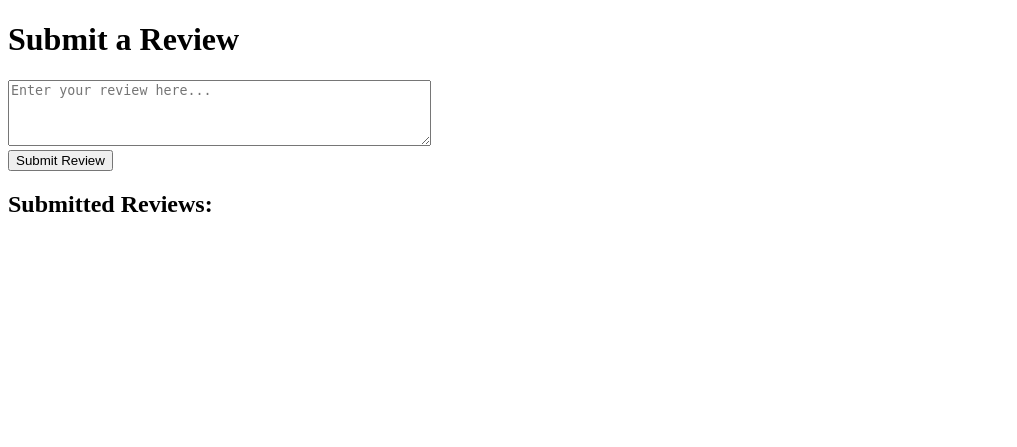
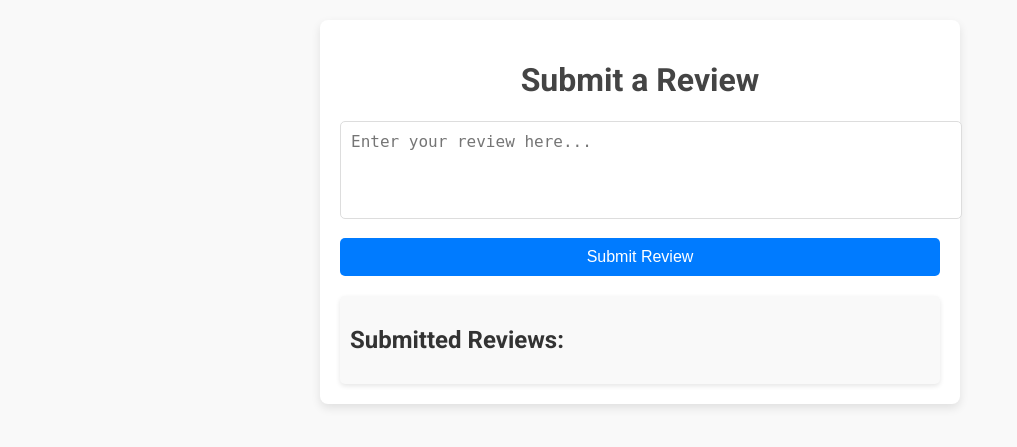
Before and after one commit to BloodMoon5580/E-Commerce-API, a Flask app: template E-Commerce API/Templates/URL_Testing.html in a window 1280 px wide. Shown: the top 447 px of the page, without its empty margins (0-1017 px from the left). Run offline with Flask 3, Linux system fonts and the light colour scheme; the template is opened without the code that fills it, so the values that code supplies are empty.

Commit message:
Update templates

```diff
--- a/E-Commerce API/Templates/URL_Testing.html
+++ b/E-Commerce API/Templates/URL_Testing.html
@@ -4,13 +4,74 @@
     <meta charset="UTF-8">
     <meta name="viewport" content="width=device-width, initial-scale=1.0">
     <title>Review Submission</title>
+    <link href="https://fonts.googleapis.com/css2?family=Roboto:wght@400;500;700&display=swap" rel="stylesheet">
     <style>
-        /* ... your styles ... */
-        #submitBtn {
+        body {
+            font-family: 'Roboto', sans-serif;
+            background-color: #f9f9f9;
+            margin: 0;
+            padding: 20px;
+            color: #333;
+        }
+        h1 {
+            text-align: center;
+            color: #444;
+        }
+        .container {
+            max-width: 600px;
+            margin: 0 auto;
+            background: white;
+            padding: 20px;
+            border-radius: 8px;
+            box-shadow: 0 4px 10px rgba(0, 0, 0, 0.1);
+        }
+        textarea {
+            width: 100%;
+            padding: 10px;
+            border-radius: 5px;
+            border: 1px solid #ddd;
+            font-size: 16px;
+            margin-bottom: 15px;
+            resize: none;
+            transition: border-color 0.3s;
+        }
+        textarea:focus {
+            border-color: #007bff;
+            outline: none;
+        }
+        button {
+            background-color: #007bff;
+            color: white;
+            border: none;
+            padding: 10px 15px;
+            border-radius: 5px;
             cursor: pointer;
+            font-size: 16px;
+            width: 100%;
+            transition: background-color 0.3s;
+        }
+        button:hover {
+            background-color: #0056b3;
         }
         #loadingIndicator {
             display: none;
+            text-align: center;
+            margin-top: 10px;
+            color: #007bff;
+        }
+        #reviewList {
+            margin-top: 20px;
+            padding: 10px;
+            background: #f9f9f9;
+            border-radius: 5px;
+            box-shadow: 0 2px 5px rgba(0, 0, 0, 0.1);
+        }
+        .review {
+            padding: 10px;
+            border-bottom: 1px solid #ddd;
+        }
+        .review:last-child {
+            border-bottom: none;
         }
     </style>
     <script>
@@ -55,20 +116,22 @@
         function displayReview(reviewText) {
             const reviewList = document.getElementById('reviewList');
             const newReview = document.createElement('div');
+            newReview.classList.add('review');
             newReview.textContent = reviewText;
             reviewList.appendChild(newReview);
         }
     </script>
 </head>
 <body>
-    <h1>Submit a Review</h1>
-    <textarea id="reviewText" rows="4" cols="50" placeholder="Enter your review here..."></textarea>
-    <br>
-    <button id="submitBtn" onclick="submitReview()">Submit Review</button>
-    <div id="loadingIndicator">Loading...</div>
+    <div class="container">
+        <h1>Submit a Review</h1>
+        <textarea id="reviewText" rows="4" placeholder="Enter your review here..."></textarea>
+        <button id="submitBtn" onclick="submitReview()">Submit Review</button>
+        <div id="loadingIndicator">Loading...</div>
 
-    <div id="reviewList">
-        <h2>Submitted Reviews:</h2>
+        <div id="reviewList">
+            <h2>Submitted Reviews:</h2>
+        </div>
     </div>
 </body>
 </html>
```
Also changed, not shown: E-Commerce API/Templates/Captcha_Testing.html (+70 -9 lines).
